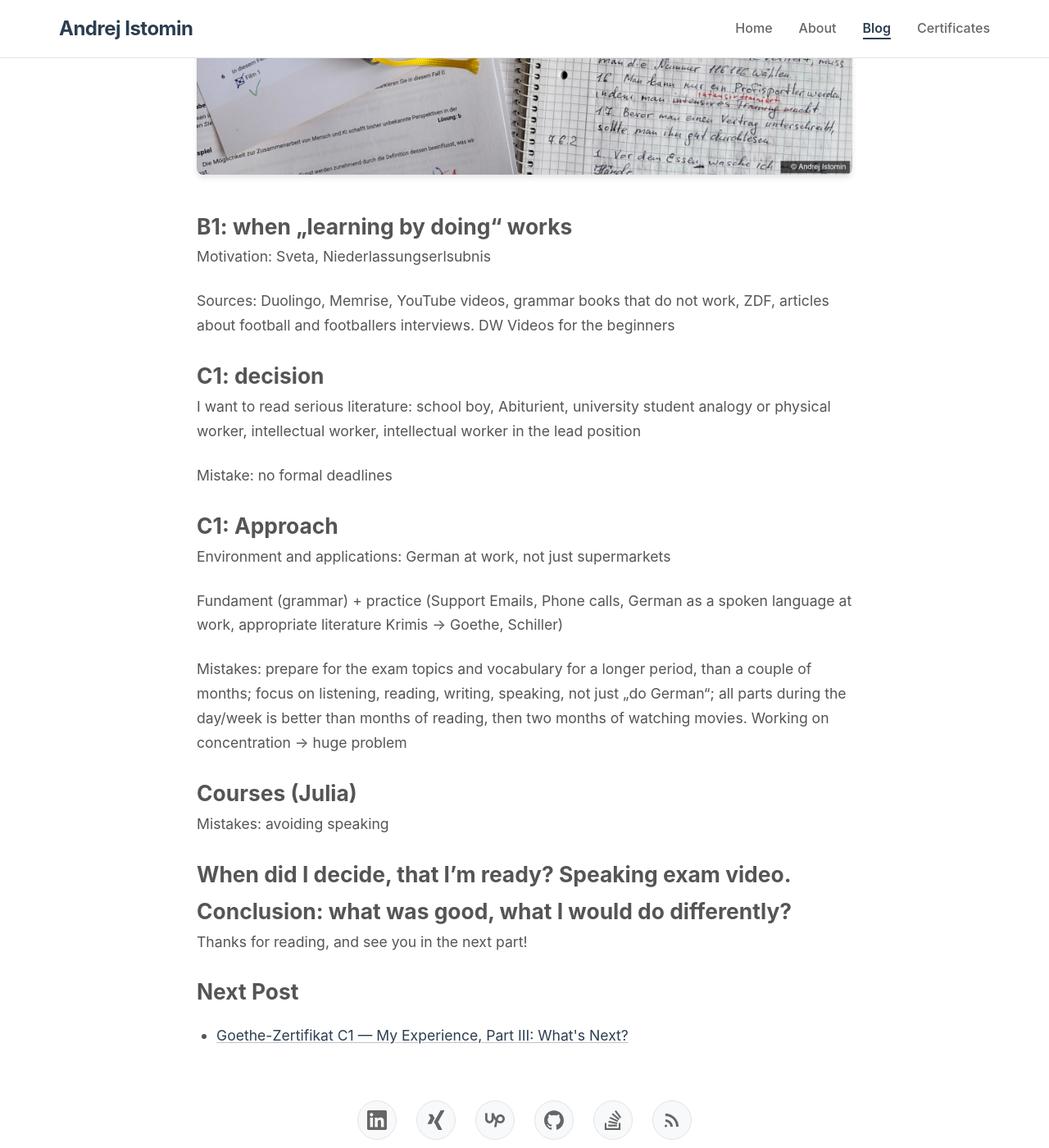
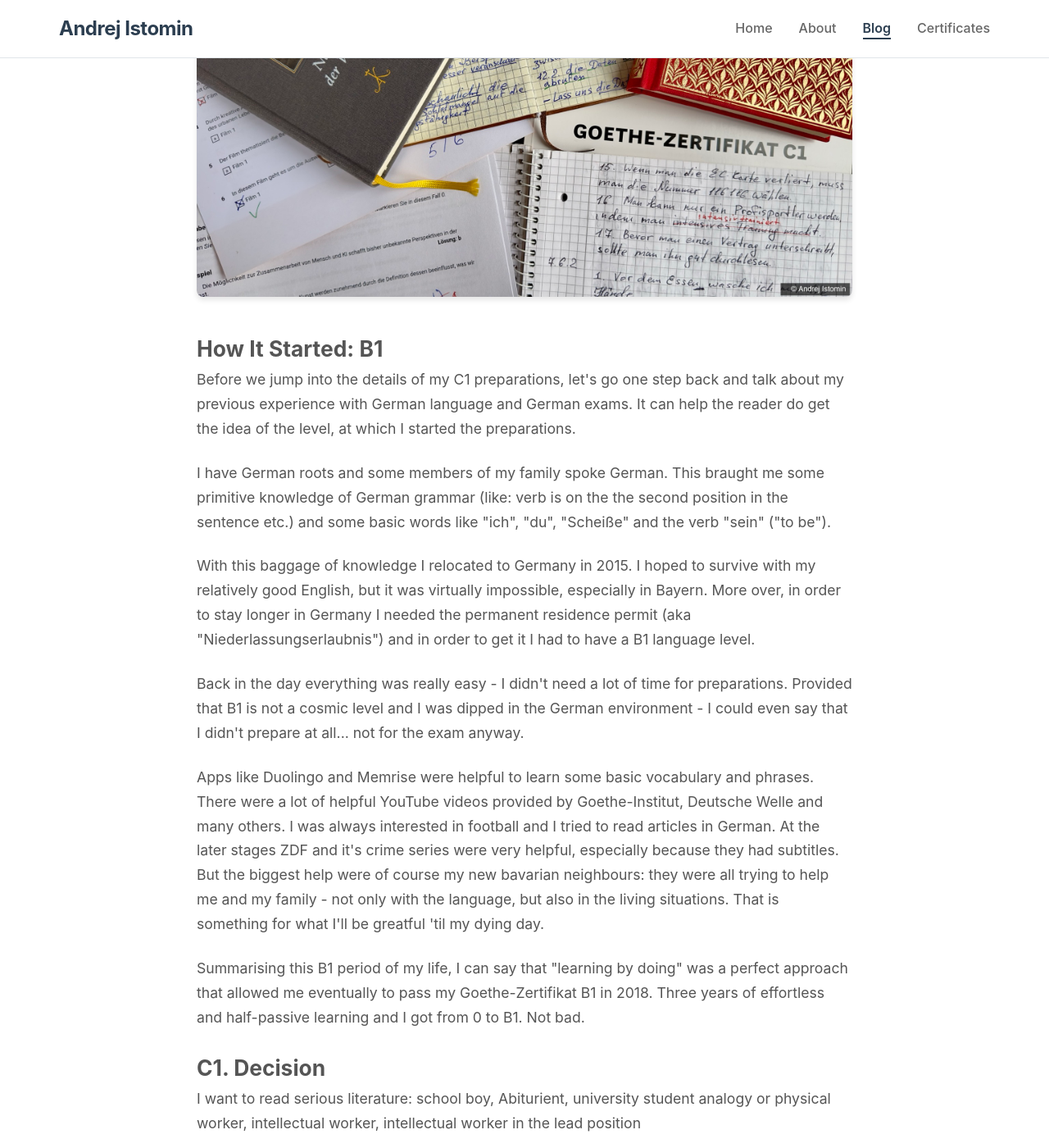
Before and after one commit to aistomin/aistomin.com, a Jekyll site: the page built from _posts/2025-11-25-goethe-c1-preparations.markdown, in a window 1280 px wide and 1400 px high, scrolled down 539 px. Shown: the whole window at 82% size. Built offline with Jekyll 4.4.1, drawn with Linux system fonts in a browser that asks for light colours; comment, search, counter and statistics services are not loaded; some of the changed text lies outside the part shown.

Commit message:
Issue #76. Intro.

```diff
--- a/_posts/2025-11-25-goethe-c1-preparations.markdown
+++ b/_posts/2025-11-25-goethe-c1-preparations.markdown
@@ -2,10 +2,18 @@
 layout: post
 title: 'Goethe-Zertifikat C1 — My Experience, Part II: Preparations'
 date: 2025-11-25 12:00:00 +0200 # TODO: Issue #76. Do not forget to change the date.
-excerpt: # TODO: Issue #76. Add excerpt.
+excerpt: # TODO: Issue #76. Check the excerpt.
+  In the second part of my "Goethe-Zertifikat C1" trilogy I'd like to share my
+  approach of preparing to this exam and maybe reflect a little bit of what I think
+  I was doing right and what I think I was doing wrong. I'm not a lingustical expert,
+  do not expect to get some professional advice from this post - there are a
+  lot of people on the internet, who provide such an advices. I just dare to hope that
+  you will find something interesting and helpful for you in this long post.
+  Grab your coffee and let's get started!
 keywords: Goethe-Zertifikat C1, Goethe C1 exam, German language exam, C1 exam experience, Goethe-Institut Munich, German certification, language learning, C1 speaking test, C1 writing test, modular Goethe exam
 image: /assets/images/goethe-c1-preparations.jpeg
 comments: true
+# TODO: Issue #76. Add links.
 ---
 
 <style>
@@ -57,21 +65,66 @@ comments: true
 
 <div class="page-content">
     <p>
-        No preaching, no teaching - just my reflection and thoughts.
+        In the second part of my "Goethe-Zertifikat C1" trilogy I'd like to share my
+        approach of preparing to this exam and maybe reflect a little bit of what I think
+        I was doing right and what I think I was doing wrong. I'm not a lingustical expert,
+        do not expect to get some professional advice from this post - there are a
+        lot of people on the internet, who provide such an advices. I just dare to hope that
+        you will find something interesting and helpful for you in this long post.
+        Grab your coffee and let's get started!
     </p>
 
     <p style="text-align: center; margin: 2rem 0;">
         <img src="/assets/images/goethe-c1-preparations.jpeg" alt="Preparations mess on the table" style="max-width: 100%; height: auto; border-radius: 8px; box-shadow: 0 4px 6px rgba(0,0,0,0.1);">
     </p>
 
-    <h2>B1: when „learning by doing“ works </h2>
-    <p>Motivation: Sveta, Niederlassungserlsubnis</p>
+    <h2>How It Started: B1</h2>
     <p>
-        Sources: Duolingo, Memrise, YouTube videos, grammar books that do not work, ZDF,
-        articles about football and footballers interviews. DW Videos for the beginners
+        Before we jump into the details of my C1 preparations, let's go one step back and
+        talk about my previous experience with German language and German exams. It can
+        help the reader do get the idea of the level, at which I started the preparations.
     </p>
 
-    <h2>C1: decision </h2>
+    <p>
+        I have German roots and some members of my family spoke German. This braught me some
+        primitive knowledge of German grammar (like: verb is on the the second position in
+        the sentence etc.) and some basic words like "ich", "du", "Scheiße" and the verb
+        "sein" ("to be").
+    </p>
+
+    <p>
+        With this baggage of knowledge I relocated to Germany in 2015. I hoped to survive
+        with my relatively good English, but it was virtually impossible, especially in
+        Bayern. More over, in order to stay longer in Germany I needed the permanent
+        residence permit (aka "Niederlassungserlaubnis") and in order to get it I had to
+        have a B1 language level.
+    </p>
+
+    <p>
+        Back in the day everything was really easy - I didn't need a lot of time for
+        preparations. Provided that B1 is not a cosmic level and I was dipped in the
+        German environment - I could even say that I didn't prepare at all... not for
+        the exam anyway.
+    </p>
+
+    <p>
+        Apps like Duolingo and Memrise were helpful to learn some basic vocabulary and
+        phrases. There were a lot of helpful YouTube videos provided by Goethe-Institut,
+        Deutsche Welle and many others. I was always interested in football and I tried
+        to read articles in German. At the later stages ZDF and it's crime series were
+        very helpful, especially because they had subtitles. But the biggest help were
+        of course my new bavarian neighbours: they were all trying to help me and my
+        family - not only with the language, but also in the living situations. That is
+        something for what I'll be greatful 'til my dying day.
+    </p>
+
+    <p>
+        Summarising this B1 period of my life, I can say that "learning by doing" was a
+        perfect approach that allowed me eventually to pass my Goethe-Zertifikat B1 in 2018.
+        Three years of effortless and half-passive learning and I got from 0 to B1. Not bad.
+    </p>
+
+    <h2>C1. Decision</h2>
     <p>
         I want to read serious literature: school boy, Abiturient, university student
         analogy or physical worker, intellectual worker, intellectual worker in the
```
